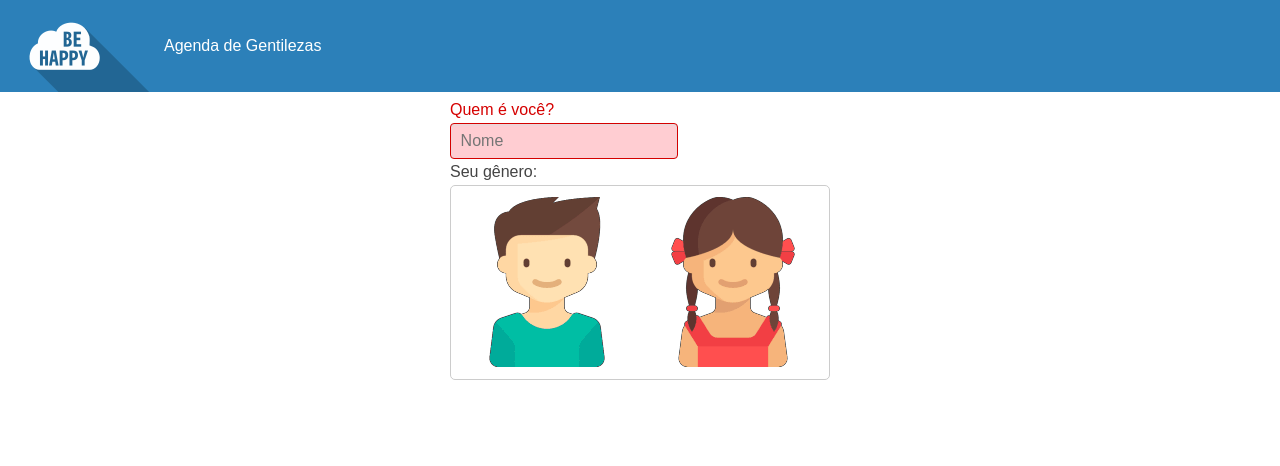
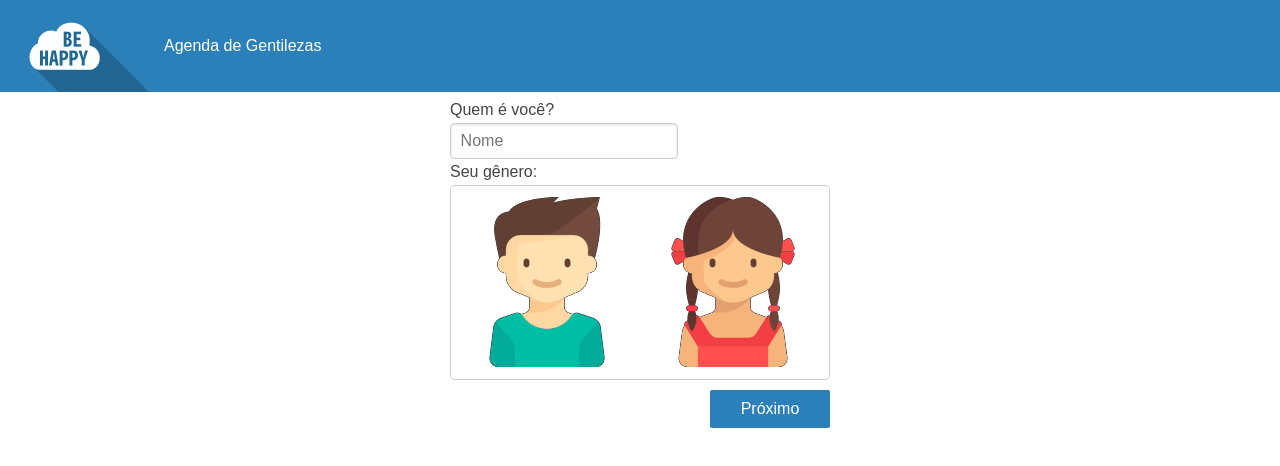
Before and after one commit to brian-izaki/behappy, a React (Create React App) app: page / in a window 1280 px wide. Shown: the top 466 px of the page. Built offline with nearby package versions, Linux system fonts and the light colour scheme.

Commit message:
add Component Toast / att NovoUsuario / corr. Model

```diff
--- a/package.json
+++ b/package.json
@@ -5,7 +5,8 @@
   "dependencies": {
     "react": "^16.13.1",
     "react-dom": "^16.13.1",
-    "react-scripts": "3.4.1"
+    "react-scripts": "3.4.1",
+    "react-toastify": "^6.0.8"
   },
   "scripts": {
     "start": "react-scripts start",
--- a/src/App.jsx
+++ b/src/App.jsx
@@ -1,14 +1,17 @@
 import React from 'react';
 import Header from './components/Header';
 import NovoUsuario from './components/NovoUsuario';
-
+import Toast from './components/Toast';
 
 class App extends React.Component{
   render(){
     return(
       <div>
         <Header />
-        <NovoUsuario />
+        <NovoUsuario
+          erro={msg=>this.refs.toast.erro(msg)}
+        />
+        <Toast ref="toast" />
       </div>
     );
   }
--- /dev/null
+++ b/src/components/Button/index.jsx
@@ -0,0 +1,25 @@
+import React from 'react';
+
+export default function Button(props){
+  const classes = props.principal ?
+    'pure-button pure-button-primary' : 'pure-button';
+
+  const estilo = {
+    boxSizing: 'border-box',
+    backgroundColor: props.principal ? '#2c80b9' : '#e6e6e6',
+    float: props.principal ? 'right' : 'left',
+    marginTop: '10px',
+    width: '120px',
+    height: '38px'
+  }
+
+  return (
+    <button
+      className={classes}
+      style={estilo}
+      onClick={props.onClick}
+    >
+      {props.texto}
+    </button>
+  )
+}
--- a/src/components/NovoUsuario/index.jsx
+++ b/src/components/NovoUsuario/index.jsx
@@ -5,6 +5,7 @@ import Usuario from '../../models/Usuario';
 import Label from "../Label";
 import Input from "../Input";
 import GenderSelector from "../GenderSelector";
+import Button from "../Button";
 
 
 class NovoUsuario extends React.Component {
@@ -15,9 +16,11 @@ class NovoUsuario extends React.Component {
       usuario: new Usuario(),
 
       validacao: {
-        nomeInvalido: true,
+        nomeInvalido: false,
         generoInvalido: false,
       },
+
+      primeiraVisaoCompleta: false,
     };
   }
 
@@ -25,7 +28,7 @@ class NovoUsuario extends React.Component {
     let usuario = this.state.usuario;
     usuario.nome = e.target.value;
     this.setState({
-      usuario: usuario,
+      usuario,
     });
   }
 
@@ -34,14 +37,43 @@ class NovoUsuario extends React.Component {
     let usuario = this.state.usuario;
     usuario.genero = genero;
     this.setState({
-      usuario: usuario,
+      usuario
     });
   }
 
-  render() {
-    return (
-      <div className="center">
-        <form className="pure-form pure-form-stacked">
+  validar(e){
+    e.preventDefault();
+
+    let usuario = this.state.usuario;
+    let validacao = this.state.validacao;
+    validacao.nomeInvalido = !usuario.validarNome();
+    validacao.generoInvalido = !usuario.validarGenero();
+
+    let mensagem = '';
+    let primeiraVisaoCompleta = false;
+    if (validacao.nomeInvalido && validacao.generoInvalido){
+      mensagem = 'Os campos nome e gênero estão inválidos';
+    } else if (validacao.nomeInvalido){
+      mensagem = 'O campo de nome é inválido';
+    } else if (validacao.generoInvalido){
+      mensagem = 'Selecione um genêro';
+    } else {
+      primeiraVisaoCompleta = true
+    }
+
+    if (!primeiraVisaoCompleta){
+      this.props.erro(mensagem);
+    }
+
+    this.setState({
+      validacao,
+      primeiraVisaoCompleta,
+    })
+  }
+
+  renderizarNome(){
+    return(
+      <section>
         <Label
             htmlFor="nome"
             texto="Quem é você?"
@@ -56,7 +88,16 @@ class NovoUsuario extends React.Component {
             valorInvalido={this.state.validacao.nomeInvalido}
             onChange={this.atualizarNome.bind(this)}
           />
+      </section>
+    )
+  }
 
+  renderizarGenero(){
+    if (this.state.primeiraVisaoCompleta){
+      return null;
+    } else{
+      return(
+        <section>
           <Label
               texto="Seu gênero:"
               valorInvalido = {this.state.validacao.generoInvalido}
@@ -66,6 +107,49 @@ class NovoUsuario extends React.Component {
               atualizarGenero = {this.atualizarGenero.bind(this)}
               valorInvalido = {this.state.validacao.generoInvalido}
             />
+        </section>
+      )
+    }
+  }
+
+  renderizarBotoes(){
+    if(this.state.primeiraVisaoCompleta){
+      return (
+        <section>
+
+          <Button
+              texto = "Voltar"
+              onClick = {e => {
+                e.preventDefault();
+                this.setState({
+                  primeiraVisaoCompleta: false,
+                })
+              }}
+          />
+          <Button
+              principal
+              texto = "Salvar"
+          />
+        </section>
+      )
+    } else {
+      return(
+        <Button
+            principal
+            texto = "Próximo"
+            onClick = {this.validar.bind(this)}
+        />
+      )
+    }
+  }
+
+  render() {
+    return (
+      <div className="center">
+        <form className="pure-form pure-form-stacked">
+          {this.renderizarNome()}
+          {this.renderizarGenero()}
+          {this.renderizarBotoes()}
         </form>
       </div>
     );
--- /dev/null
+++ b/src/components/Toast/index.jsx
@@ -0,0 +1,33 @@
+import React from 'react';
+import { ToastContainer, toast } from 'react-toastify';
+import 'react-toastify/dist/ReactToastify.min.css';
+
+class Toast extends React.Component{
+
+  sucesso(msg){
+    toast.success(msg);
+  }
+
+  info(msg){
+    toast.info(msg);
+  }
+
+  erro(msg){
+    toast.error(msg);
+  }
+
+  render(){
+    return (
+      <ToastContainer
+        position='bottom-center'
+        autoClose={5000}
+        hideProgressBar={true}
+        closeOnClick
+        pauseOnHover
+      />
+    )
+  }
+
+}
+
+export default Toast;
--- a/src/models/Usuario.js
+++ b/src/models/Usuario.js
@@ -7,7 +7,7 @@ class Usuario {
   validarNome(){
     if (
       typeof this.nome === 'string'&&
-      this.nome.length != 0 &&
+      this.nome.length !== 0 &&
       this.nome.length <= 40) {
 
         return true;
```
Also changed, not shown: 1 other file (tests, documents, lock files or other folders). Lines whose indentation alone changed are shown as unchanged.
